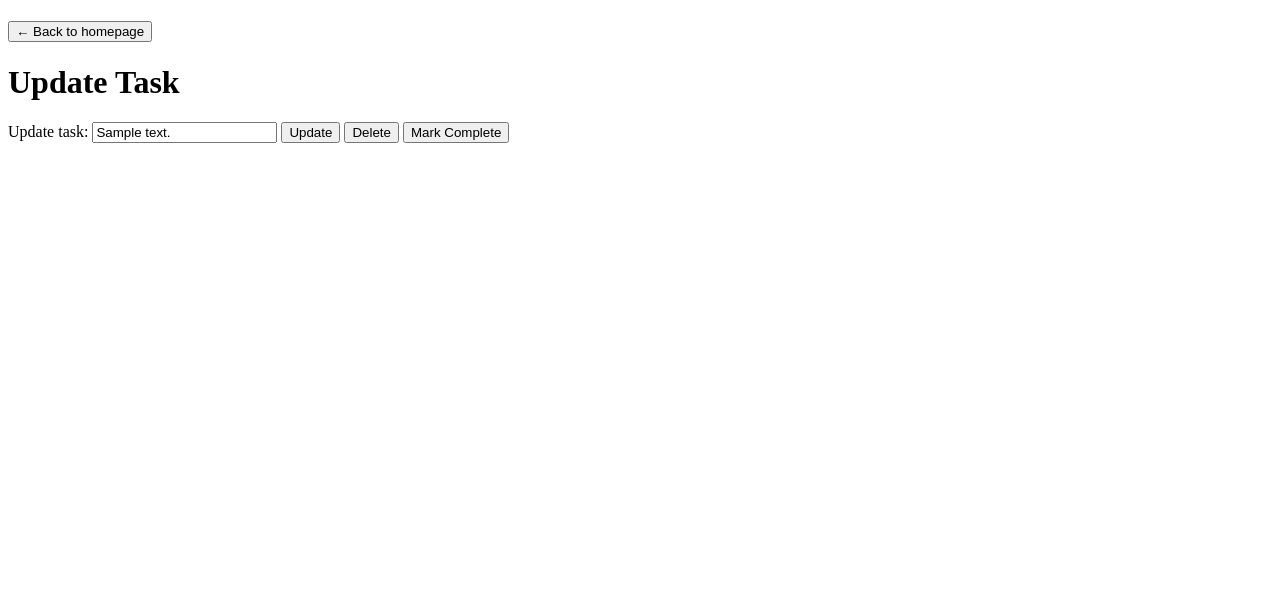
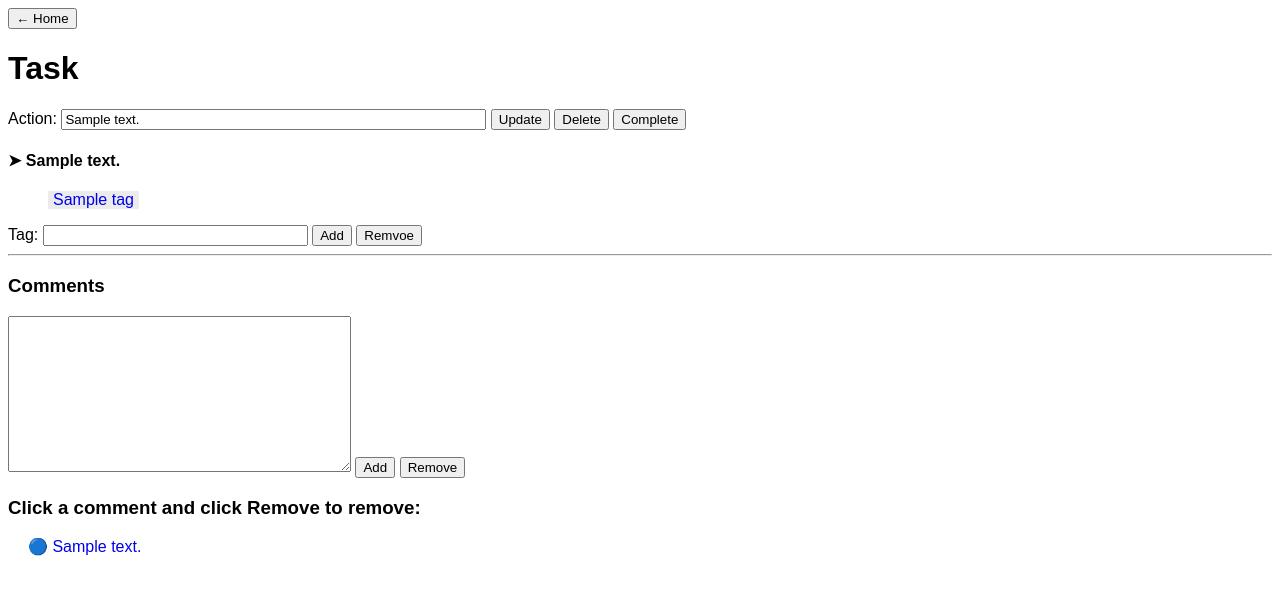
Before and after one commit to Sanlung/django-todo-app, a Django app: page /todo/1/ in a window 1280 px wide. Shown: the top 595 px of the page. Run offline with Django 4.2, Linux system fonts and the light colour scheme; tables that the repository leaves empty hold one stand-in row (values such as "Sample post").

Commit message:
Complete phase 2 of the todo app assignment

```diff
--- a/todosite/todoapp/admin.py
+++ b/todosite/todoapp/admin.py
@@ -1,6 +1,8 @@
 from django.contrib import admin
-from .models import Task, Note
+from .models import Task, Note, Comment, Tag
 
 # Register your models here.
 admin.site.register(Task)
 admin.site.register(Note)
+admin.site.register(Comment)
+admin.site.register(Tag)
--- a/todosite/todoapp/forms.py
+++ b/todosite/todoapp/forms.py
@@ -1,10 +1,16 @@
 from django import forms
 
 class TaskForm(forms.Form):
-    description = forms.CharField(label='Add task', max_length=255)
+    description = forms.CharField(label='Add task', max_length=255, widget=forms.TextInput(attrs={'size': '50'}))
 
 class UpdateForm(forms.Form):
-    description = forms.CharField(label='Update task', max_length=255)
+    description = forms.CharField(label='Action', max_length=255, widget=forms.TextInput(attrs={'size': '50'}))
 
 class NoteForm(forms.Form):
-    text = forms.CharField(label='Add/Remove note', max_length=255)
+    text = forms.CharField(label='Action', max_length=255, widget=forms.TextInput(attrs={'size': '50'}))
+
+class CommentForm(forms.Form):
+    content = forms.CharField(label='', max_length=255, widget=forms.Textarea(attrs={'rows': '10', 'cols': '40'}))
+
+class TagForm(forms.Form):
+    name = forms.CharField(label='Tag', max_length=30, widget=forms.TextInput(attrs={'size': '30'}))
--- a/todosite/todoapp/models.py
+++ b/todosite/todoapp/models.py
@@ -1,10 +1,14 @@
 from django.db import models
 
 # Create your models here.
+class Tag(models.Model):
+    name = models.CharField(max_length=30, unique=True)
+    def __str__(self):
+        return self.name
 class Task(models.Model):
-    # Django auto-create a primary-key ID field
     description = models.CharField(max_length=255)
     completed = models.BooleanField(default=False)
+    tags = models.ManyToManyField(Tag)
 
     def __str__(self):
         return self.description
@@ -14,3 +18,11 @@ class Note(models.Model):
 
     def __str__(self):
         return self.text
+
+class Comment(models.Model):
+    content = models.TextField()
+    create_at = models.DateTimeField(auto_now_add=True)
+    task = models.ForeignKey(Task, on_delete=models.CASCADE)
+
+    def __str__(self):
+        return self.content
--- a/todosite/todoapp/templates/detail.html
+++ b/todosite/todoapp/templates/detail.html
@@ -1,19 +1,64 @@
 {% extends 'todolist.html' %}
 
 {% block navbutton %}
-    <a href="{% url 'todo_list' %}"><button type="button">← Back to homepage</button></a>
+    <a href="{% url 'todo_list' %}"
+    ><button type="button">← Home</button></a>
 {% endblock %}
 
-{% block title %}Update Task{% endblock %}
+{% block title %}Task{% endblock %}
 
 {% block form %}
-<form action="{% url 'task' id %}" method="POST">
-    {% csrf_token %}
-    {{ update_form }}
-    <input type="submit" name="update" value="Update" />
-    <input type="submit" name="delete" value="Delete" />
-    <input type="submit" name="complete" value="Mark Complete" />
-</form>
+    <form action="{% url 'task' task.id %}" method="POST">
+        {% csrf_token %}
+        {{ update_form }}
+        <input type="submit" name="update" value="Update" />
+        <input type="submit" name="delete" value="Delete" />
+        <input type="submit" name="complete" value="Complete" />
+    </form>
 {% endblock %}
+
 {% block content %}
+    <h4>&#10148; {{task.description}} </h4>
+
+    <ul style="list-style: none">
+        {% for tag in tags %}
+        <li style="display: inline-block; padding: 0 5px; background: rgb(235, 235, 235)">
+            <a href="#" onclick="(({{event}}) =>
+            document.getElementById('tag').children[2].value = event.target.innerText
+            )()" style="text-decoration: none">{{ tag.name }}</a>
+        </li>
+        {% endfor %}
+    </ul>
+
+    <form id="tag" action="{% url 'task' task.id %}" method="POST">
+        {% csrf_token %}
+        {{ tag_form }}
+        <input type="submit" name="tag" value="Add" />
+        <input type="submit" name="untag" value="Remvoe" />
+    </form>
+
+    <hr/>
+
+    <h3>Comments</h3>
+
+    <form id="comment" action="{% url 'task' task.id %}" method="POST">
+        {% csrf_token %}
+        {{ comment_form }}
+        <input type="submit" name="comment" value="Add" />
+        <input type="submit" name="remove" value="Remove" />
+    </form>
+
+    {% if comments %}
+    <h3>Click a comment and click Remove to remove:</h3>
+    {% endif %}
+
+    <ul style="list-style-type: '\1F535'">
+        {% for comment in comments %}
+        <li>
+            <a href="#" onclick="(({{event}}) =>
+            document.getElementById('comment').children[1].value = event.target.innerText.trim()
+            )()" style="text-decoration: none">&nbsp;{{ comment.content }}</a>
+        </li>
+        {% endfor %}
+    </ul>
 {% endblock %}
--- a/todosite/todoapp/templates/todolist.html
+++ b/todosite/todoapp/templates/todolist.html
@@ -6,13 +6,15 @@
         <meta name="viewport" content="width=device-width, initial-scale=1.0" />
         <title>Todo App</title>
     </head>
-    <body>
-        <h4>
-            {% block navbutton %}<a href="{% url 'notes' %}"><button type="button">To notes page →</button></a>{% endblock %}
-        </h4>
+    <body style="font-family: sans-serif">
+        {% block navbutton %}
+            <a href="{% url 'notes' %}"><button type="button">Notes →</button></a>
+        {% endblock %}
+
         <h1>
             {% block title %}Tasks{% endblock %}
         </h1>
+
         {% block form %}
         <form action="{% url 'todo_list' %}" method="POST">
             {% csrf_token %}
@@ -20,20 +22,25 @@
             <input type="submit" name="create" value="Create" />
         </form>
         {% endblock %}
+
         {% block content %}
+        <hr/>
         <h3>To Do:</h3>
-        <ul>
+
+        <ul style="list-style-type: '\1F535'">
             {% for pending_task in pending_tasks %}
             <li>
-                <a href="{% url 'task' pending_task.id %}">{{ pending_task.description }}</a>
+                <a href="{% url 'task' pending_task.id %}" style="text-decoration: none">&nbsp;{{ pending_task.description }}</a>
             </li>
             {% endfor %}
         </ul>
+
         <h3>Complete:</h3>
-        <ul>
+
+        <ul style="list-style-type: '\2705'">
             {% for completed_task in completed_tasks %}
             <li>
-                <a href="{% url 'task' completed_task.id %}">{{ completed_task.description }}</a>
+                <a href="{% url 'task' completed_task.id %}" style="text-decoration: none">&nbsp;{{ completed_task.description }}</a>
             </li>
             {% endfor %}
         </ul>
--- a/todosite/todoapp/views.py
+++ b/todosite/todoapp/views.py
@@ -1,7 +1,7 @@
 from django.shortcuts import render, redirect
 from django.views import View
-from .models import Task, Note
-from .forms import TaskForm, UpdateForm, NoteForm
+from .models import Task, Note, Comment, Tag
+from .forms import TaskForm, UpdateForm, NoteForm, CommentForm, TagForm
 
 # Create your views here.
 class TaskListView(View):
@@ -27,7 +27,8 @@ class TaskListView(View):
         form = TaskForm(request.POST)
         if form.is_valid():
             task_description = form.cleaned_data['description']
-            Task.objects.create(description=task_description)
+            if Task.objects.filter(description=task_description).count() == 0:
+                Task.objects.create(description=task_description)
 
         # Redirect to the todo homepage
         return redirect('todo_list')
@@ -37,32 +38,72 @@ class TaskDetailView(View):
     def get(self, request, task_id):
         """Display the detail.html page with form to update the task"""
         task = Task.objects.get(id=task_id)
-        form = UpdateForm(initial={'description': task.description})
+        update_form = UpdateForm(initial={'description': task.description})
+
+        comments = Comment.objects.filter(task=task)
+        comment_form = CommentForm()
+
+        tags = task.tags.all()
+        tag_form = TagForm()
 
         return render(
             request=request,
             template_name='detail.html',
             context={
-                'update_form': form,
-                'id': task_id,
+                'update_form': update_form,
+                'comment_form': comment_form,
+                'tag_form': tag_form,
+                'task': task,
+                'comments': comments,
+                'tags': tags,
                 },
         )
 
     def post(self, request, task_id):
-        """Take form data and update, delete or mark complete the specific task"""
-        task = Task.objects.filter(id=task_id)
+        """Take form data and update, delete or mark complete the specific task, comment or tag"""
         if 'update' in request.POST:
             form = UpdateForm(request.POST)
             if form.is_valid():
                 task_description = form.cleaned_data['description']
+                task = Task.objects.filter(id=task_id)
                 task.update(description=task_description)
-        elif 'complete' in request.POST:
-            task.update(completed=True)
-        elif 'delete' in request.POST:
-            task.delete()
+        elif 'comment' in request.POST:
+            form = CommentForm(request.POST)
+            if form.is_valid():
+                comment_content = form.cleaned_data['content']
+                if Comment.objects.filter(content=comment_content).count() == 0:
+                    task = Task.objects.get(id=task_id)
+                    Comment.objects.create(content=comment_content, task=task)
+        elif 'remove' in request.POST:
+            form = CommentForm(request.POST)
+            if form.is_valid():
+                comment_content = form.cleaned_data['content']
+                Comment.objects.filter(content=comment_content).delete()
+        elif 'tag' in request.POST:
+            form = TagForm(request.POST)
+            if form.is_valid():
+                tag_name = form.cleaned_data['name']
+                if Tag.objects.filter(name=tag_name).count() == 0:
+                    Tag.objects.create(name=tag_name)
+                tag = Tag.objects.get(name=tag_name)
+                Task.objects.get(id=task_id).tags.add(tag)
+        elif 'untag' in request.POST:
+            form = TagForm(request.POST)
+            if form.is_valid():
+                tag_name = form.cleaned_data['name']
+                tag = Tag.objects.get(name=tag_name)
+                Task.objects.get(id=task_id).tags.remove(tag)
+        else:
+            task = Task.objects.filter(id=task_id)
+            if 'complete' in request.POST:
+                task.update(completed=True)
+            elif 'delete' in request.POST:
+                task.delete()
+            # Either way redirect to the homepage
+            return redirect('todo_list')
 
-        # Redirect to the todo homepage
-        return redirect('todo_list')
+        # All else redirect to the detail page
+        return redirect('task', task_id)
 
 class NotesView(View):
     """Handles the notes page"""
@@ -86,7 +127,8 @@ class NotesView(View):
         if form.is_valid():
             note_text = form.cleaned_data['text']
             if 'create' in request.POST:
-                Note.objects.create(text=note_text)
+                if Note.objects.filter(text=note_text).count() == 0:
+                    Note.objects.create(text=note_text)
             elif 'delete' in request.POST:
                 Note.objects.filter(text=note_text).delete()
 
```
Also changed, not shown: todosite/todoapp/templates/notes.html (+12 -6 lines), todosite/todoapp/migrations/0005_comment.py (added), todosite/todoapp/migrations/0006_tag_task_tags.py (added).
